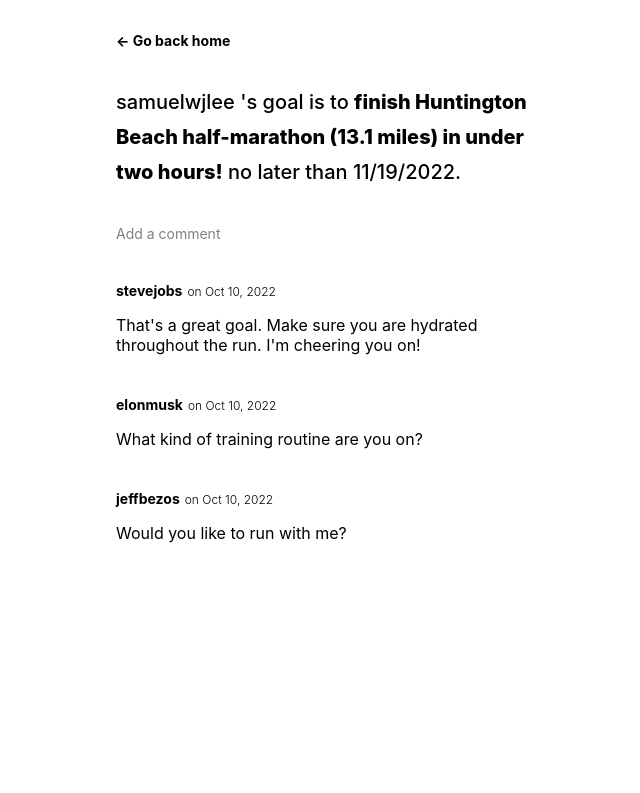
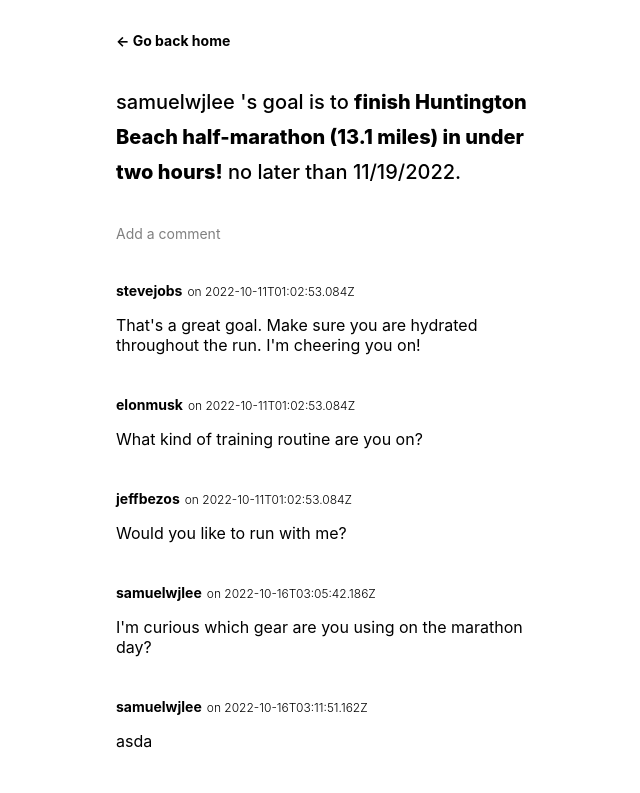
Before and after one commit to samuelwjlee/public-goals-prototype, a React (Create React App) app: page /1 in a window 1280 px wide. Shown: the top 793 px of the page, without its empty margins (304-944 px from the left). Built offline with nearby package versions, Linux system fonts and the light colour scheme; data requests are answered from the project's data file.

Commit message:
implement refetch

```diff
--- a/db.json
+++ b/db.json
@@ -55,49 +55,119 @@
       "goalId": "1",
       "userId": "stevejobs",
       "text": "That's a great goal. Make sure you are hydrated throughout the run. I'm cheering you on!",
-      "createdAt": "Oct 10, 2022"
+      "createdAt": "2022-10-11T01:02:53.084Z"
     },
     {
       "id": "2",
       "goalId": "1",
       "userId": "elonmusk",
       "text": "What kind of training routine are you on?",
-      "createdAt": "Oct 10, 2022"
+      "createdAt": "2022-10-11T01:02:53.084Z"
     },
     {
       "id": "3",
       "goalId": "1",
       "userId": "jeffbezos",
       "text": "Would you like to run with me?",
-      "createdAt": "Oct 10, 2022"
+      "createdAt": "2022-10-11T01:02:53.084Z"
     },
     {
       "id": "4",
       "goalId": "2",
       "userId": "elonmusk",
       "text": "We could always ditch this planet and become a multi-planetary species",
-      "createdAt": "Oct 10, 2022"
+      "createdAt": "2022-10-11T01:02:53.084Z"
     },
     {
       "id": "5",
       "goalId": "3",
       "userId": "jeffbezos",
       "text": "How about a trip to the stratosphere with me Mark?",
-      "createdAt": "Oct 10, 2022"
+      "createdAt": "2022-10-11T01:02:53.084Z"
     },
     {
       "id": "6",
       "goalId": "4",
       "userId": "markzukerburg",
       "text": "Elon, I like your goal here. What do you think about Virtual Reality? Transport is not needed in that space",
-      "createdAt": "Oct 10, 2022"
+      "createdAt": "2022-10-11T01:02:53.084Z"
     },
     {
       "id": "7",
       "goalId": "5",
       "userId": "elonmusk",
       "text": "What kind of rockets are you using? Have you tried SpaceX's Falcon Heavy?",
-      "createdAt": "Oct 10, 2022"
+      "createdAt": "2022-10-11T01:02:53.084Z"
+    },
+    {
+      "text": "I'm curious which gear are you using on the marathon day?",
+      "goalId": "1",
+      "userId": "samuelwjlee",
+      "createdAt": "2022-10-16T03:05:42.186Z",
+      "id": "o_c9LHD"
+    },
+    {
+      "text": "what's the progress on this project?",
+      "goalId": "2",
+      "userId": "samuelwjlee",
+      "createdAt": "2022-10-16T03:07:07.174Z",
+      "id": "8W5rkMY"
+    },
+    {
+      "text": "sadasdas",
+      "goalId": "2",
+      "userId": "samuelwjlee",
+      "createdAt": "2022-10-16T03:11:28.577Z",
+      "id": "0RDpG1H"
+    },
+    {
+      "text": "asda",
+      "goalId": "1",
+      "userId": "samuelwjlee",
+      "createdAt": "2022-10-16T03:11:51.162Z",
+      "id": "UzBWZ1t"
+    },
+    {
+      "text": "testing",
+      "goalId": "1",
+      "userId": "samuelwjlee",
+      "createdAt": "2022-10-16T03:14:23.457Z",
+      "id": "LAkuYbx"
+    },
+    {
+      "text": "한국어",
+      "goalId": "4",
+      "userId": "samuelwjlee",
+      "createdAt": "2022-10-16T03:30:53.764Z",
+      "id": "f28mDy6"
+    },
+    {
+      "text": "snowball effect ⛄️",
+      "goalId": "1",
+      "userId": "samuelwjlee",
+      "createdAt": "2022-10-16T03:31:13.591Z",
+      "id": "gccqawA"
+    },
+    {
+      "text": "curious what your current food expenditure is?",
+      "goalId": "6",
+      "userId": "samuelwjlee",
+      "createdAt": "2022-10-16T03:40:16.169Z",
+      "id": "Ybl_Vd7"
+    },
+    {
+      "text": "what?",
+      "goalId": "2",
+      "userId": "stevejobs",
+      "createdAt": "2022-10-16T03:43:45.715Z",
+      "id": "psoDJed"
+    },
+    {
+      "text": "yay!!!",
+      "goalId": "5",
+      "userId": "jeffbezos",
+      "createdAt": "2022-10-16T03:53:06.135Z",
+      "id": "l5GgnpY"
     }
   ]
 }
--- a/src/api-client.ts
+++ b/src/api-client.ts
@@ -27,78 +27,82 @@ type CommentData = {
 function useFetch(url: string) {
   const isAPICalled = useRef(false)
   const [data, setData] = useState<any>(null)
-  const [isLoading, setIsLoading] = useState(true)
+  const [isLoading, setIsLoading] = useState(false)
   const [isError, setIsError] = useState(false)
+
+  async function fetchData() {
+    await fetch(url)
+      .then((res) => res.json())
+      .then(setData)
+      .catch(() => setIsError(true))
+      .finally(() => setIsLoading(false))
+  }
 
   useEffect(() => {
     if (!isAPICalled.current) {
-      ;(async function () {
-        await fetch(url)
-          .then((res) => res.json())
-          .then(setData)
-          .catch(() => setIsError(true))
-          .finally(() => setIsLoading(false))
-      })()
+      setIsLoading(true)
+      fetchData()
       isAPICalled.current = true
     }
   }, [url])
 
-  return [data, isLoading, isError] as [any, boolean, boolean]
+  return { data, isLoading, isError, fetchData }
 }
 
 export function useFetchPublicGoals() {
-  const [data, isLoading, isError] = useFetch(FETCH_GOALS_URL)
+  const publicGoals = useFetch(FETCH_GOALS_URL)
   return {
-    data: isLoading ? [] : (data as GoalData[]),
-    isLoading,
-    isError,
+    data: publicGoals.isLoading ? [] : (publicGoals.data as GoalData[]),
+    isLoading: publicGoals.isLoading,
+    isError: publicGoals.isLoading,
+    refetch: publicGoals.fetchData,
   }
 }
 
 export function useFetchGoal(goalId: string) {
-  const [data, isLoading, isError] = useFetch(`${FETCH_GOALS_URL}/${goalId}`)
+  const goal = useFetch(`${FETCH_GOALS_URL}/${goalId}`)
   return {
-    data: isLoading ? null : (data as GoalData),
-    isLoading,
-    isError,
+    data: goal.isLoading ? null : (goal.data as GoalData),
+    isLoading: goal.isLoading,
+    isError: goal.isLoading,
+    refetch: goal.fetchData,
   }
 }
 
 export function useFetchComments(goalId: string) {
-  const [data, isLoading, isError] = useFetch(
-    `${FETCH_COMMENTS_URL}?goalId=${goalId}`
-  )
+  const comments = useFetch(`${FETCH_COMMENTS_URL}?goalId=${goalId}`)
   return {
-    data: isLoading ? null : (data as CommentData[]),
-    isLoading,
-    isError,
+    data: comments.isLoading ? [] : (comments.data as CommentData[]),
+    isLoading: comments.isLoading,
+    isError: comments.isLoading,
+    refetch: comments.fetchData,
   }
 }
 
 export function useFetchUserGoals(userId: string) {
-  const [data, isLoading, isError] = useFetch(
-    `${FETCH_GOALS_URL}?userId=${userId}`
-  )
+  const userGoals = useFetch(`${FETCH_GOALS_URL}?userId=${userId}`)
   return {
-    data: isLoading ? [] : (data as GoalData[]),
-    isLoading,
-    isError,
+    data: userGoals.isLoading ? [] : (userGoals.data as GoalData[]),
+    isLoading: userGoals.isLoading,
+    isError: userGoals.isLoading,
+    refetch: userGoals.fetchData,
   }
 }
 
 export function postUserComment(
-  userComment: string,
+  text: string,
   goalId: string,
-  userId: string
+  userId: string,
+  callback: () => Promise<void>
 ) {
-  return fetch(FETCH_COMMENTS_URL, {
+  fetch(FETCH_COMMENTS_URL, {
     method: 'POST',
     headers: { 'Content-Type': 'application/json' },
     body: JSON.stringify({
-      text: userComment,
-      createdAt: new Date(),
+      text,
       goalId,
       userId,
+      createdAt: new Date(),
     }),
-  })
+  }).then(callback)
 }
--- a/src/components/GoalPage.tsx
+++ b/src/components/GoalPage.tsx
@@ -4,14 +4,14 @@ import GoalDescription from './GoalDescription'
 import UserBubble from './UserBubble'
 import Loader from './Loader'
 import BackLink from './BackLink'
-import { useRef, useState } from 'react'
+import { useState } from 'react'
 
 export default function GoalPage() {
-  const goalId = useParams().id as string
+  const goalId = useParams().id ?? ''
   const goal = useFetchGoal(goalId)
-  const newUserComment = useRef('')
   const comments = useFetchComments(goalId)
-  const [isInputFilled, setIsInputFilled] = useState(false)
+  const [userComment, setUserComment] = useState('')
+  const [isInputFocused, setIsInputFocused] = useState(false)
 
   return (
     <div className="goal-page">
@@ -26,32 +26,37 @@ export default function GoalPage() {
       <div className="comment-form">
         <div
           onInput={(e) => {
-            newUserComment.current = e.currentTarget.textContent ?? ''
+            setUserComment(e.currentTarget.textContent ?? '')
           }}
           onBlur={() => {
-            if (!newUserComment.current) {
-              setIsInputFilled(false)
+            if (!userComment) {
+              setIsInputFocused(false)
             }
           }}
           onFocus={() => {
-            if (!isInputFilled) {
-              setIsInputFilled(true)
+            if (!isInputFocused) {
+              setIsInputFocused(true)
             }
           }}
           className={
-            isInputFilled ? 'comment-input' : 'comment-input-placeholder'
+            isInputFocused ? 'comment-input' : 'comment-input-placeholder'
           }
           contentEditable
         >
-          {!isInputFilled && 'Add a comment'}
+          {!isInputFocused && 'Add a comment'}
         </div>
-        {isInputFilled && (
+        {isInputFocused && userComment && (
           <button
             className="comment-button"
             onClick={() => {
-              postUserComment(newUserComment.current, goalId, 'samuelwjlee')
-              setIsInputFilled(false)
-              newUserComment.current = ''
+              setUserComment('')
+              setIsInputFocused(false)
+              postUserComment(
+                userComment,
+                goalId,
+                goal.data?.userId ?? '',
+                comments.refetch
+              )
             }}
           >
             Comment
--- a/src/components/PublicGoals.tsx
+++ b/src/components/PublicGoals.tsx
@@ -6,8 +6,6 @@ export default function PublicGoals() {
   const publicGoals = useFetchPublicGoals()
   return (
     <Loader isLoading={publicGoals?.isLoading}>
-      <>
-        <h1 className="header">Public Goals</h1>
       <div className="public-goals">
         {publicGoals?.data?.map((goal) => (
           <div className="goal-card" key={goal.id}>
@@ -23,7 +21,6 @@ export default function PublicGoals() {
           </div>
         ))}
       </div>
-      </>
     </Loader>
   )
 }
--- a/src/components/UserGoals.tsx
+++ b/src/components/UserGoals.tsx
@@ -9,7 +9,6 @@ export default function UserGoals() {
   const userGoals = useFetchUserGoals(userId as string)
   return (
     <Loader isLoading={userGoals.isLoading}>
-      <h1 className="header">👨🏻‍💻 {userId}'s goals</h1>
       <div className="user-goal-content">
         <BackLink destinationText="home" destinationUrl="/" />
         {userGoals.data?.map((goal) => (
--- a/src/index.css
+++ b/src/index.css
@@ -10,13 +10,6 @@ button {
   cursor: pointer;
 }
 
-.header {
-  text-align: center;
-  padding: 30px 0;
-  margin: 0 0 20px 0;
-  background-color: black;
-  color: white;
-}
 .public-goals {
   display: flex;
   justify-content: center;
@@ -113,6 +106,7 @@ button {
 }
 .comment-input {
   width: 100%;
+  font-size: 14px;
   height: auto;
   border: none;
   outline: none;
@@ -123,23 +117,18 @@ button {
   font-size: 14px;
 }
 .comment-button {
+  border: none;
+  background: none;
   font-weight: bold;
-  background: none;
   margin-top: 20px;
   margin-left: auto;
   padding: 10px;
-  border-radius: 14px;
-  border-color: black;
-}
-.comment-button:hover {
-  color: white;
-  background-color: black;
 }
 
 .user-goal-content {
   padding: 0 20px;
   margin: 30px auto;
-  max-width: 700px;
+  max-width: 500px;
 }
 .user-goal {
   margin-top: 20px;
```
Lines whose indentation alone changed are shown as unchanged.
